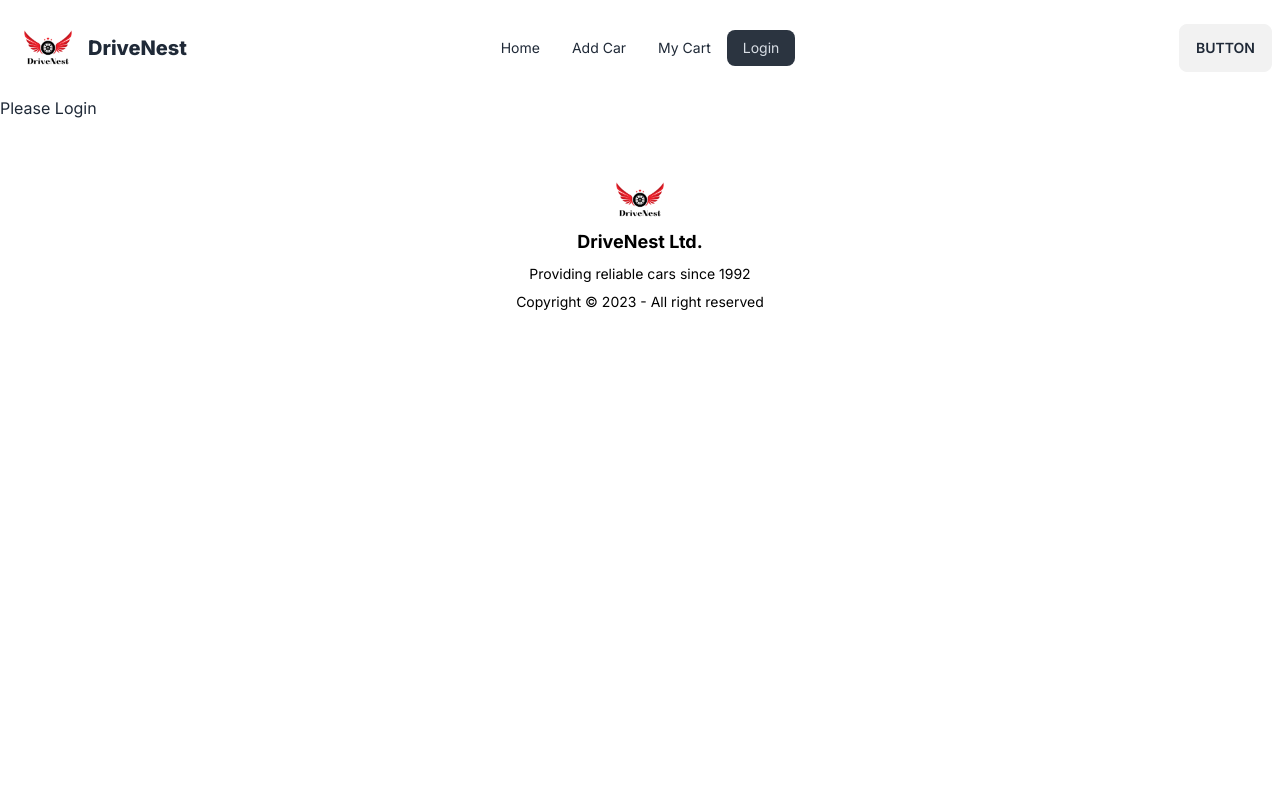
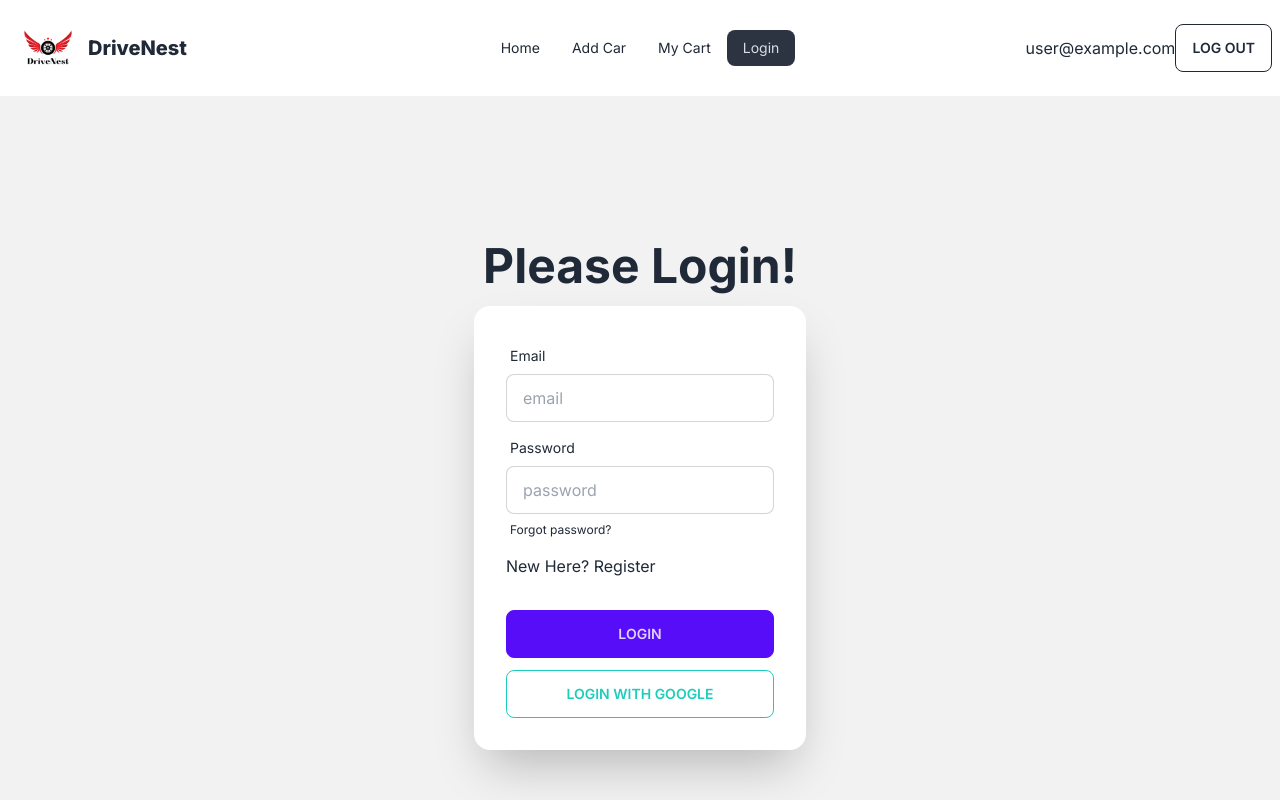
Before and after one commit to Rahim00001/DriveNest, a React (Vite) app: page /login in a window 1280 px wide. Shown: the top 800 px of the page. Built offline with nearby package versions, Linux system fonts and the light colour scheme; no server answers; sample sign-in values are in the browser's storage.

Commit message:
login and register form created and private route added

```diff
--- a/package.json
+++ b/package.json
@@ -10,6 +10,7 @@
     "preview": "vite preview"
   },
   "dependencies": {
+    "firebase": "^10.5.0",
     "localforage": "^1.10.0",
     "match-sorter": "^6.3.1",
     "react": "^18.2.0",
--- a/src/components/Login.jsx
+++ b/src/components/Login.jsx
@@ -1,8 +1,70 @@
+import { useContext } from "react";
+import { Link, useNavigate } from "react-router-dom";
+import { AuthContext } from "../providers/AuthProvider";
 
 const Login = () => {
+    const { signInUser, googleSignIn } = useContext(AuthContext);
+    const navigate = useNavigate();
+
+    const handleLogin = e => {
+        e.preventDefault();
+        const form = e.target;
+        const email = form.email.value;
+        const password = form.password.value;
+        console.log(email, password);
+
+        signInUser(email, password)
+            .then(result => {
+                console.log(result.user);
+                form.reset();
+                navigate('/');
+            })
+            .catch(error => {
+                console.error(error);
+            })
+    }
+
+    const handleGoogleSignIn = () => {
+        googleSignIn()
+            .then(result => {
+                console.log(result.user)
+            })
+            .catch(error => {
+                console.error(error);
+            })
+    }
+
     return (
-        <div>
-            <h2>Please Login</h2>
+        <div className="hero min-h-screen bg-base-200">
+            <div className="hero-content flex-col">
+                <div className="text-center lg:text-left">
+                    <h1 className="text-5xl font-bold">Please Login!</h1>
+                </div>
+                <div className="card flex-shrink-0 w-full max-w-sm shadow-2xl bg-base-100">
+                    <form onSubmit={handleLogin} className="card-body">
+                        <div className="form-control">
+                            <label className="label">
+                                <span className="label-text">Email</span>
+                            </label>
+                            <input type="email" name="email" placeholder="email" className="input input-bordered" required />
+                        </div>
+                        <div className="form-control">
+                            <label className="label">
+                                <span className="label-text">Password</span>
+                            </label>
+                            <input type="password" name="password" placeholder="password" className="input input-bordered" required />
+                            <label className="label">
+                                <a href="#" className="label-text-alt link link-hover">Forgot password?</a>
+                            </label>
+                        </div>
+                        <p>New Here? <Link to='/register'>Register</Link></p>
+                        <div className="form-control mt-6">
+                            <button className="btn btn-primary mb-3">Login</button>
+                            <button onClick={handleGoogleSignIn} className="btn btn-outline btn-accent">Login With Google</button>
+                        </div>
+                    </form>
+                </div>
+            </div>
         </div>
     );
 };
--- a/src/components/Navbar.jsx
+++ b/src/components/Navbar.jsx
@@ -1,7 +1,19 @@
-import { NavLink } from "react-router-dom";
+import { Link, NavLink } from "react-router-dom";
 import driveNest from "../../public/DriveNest.png"
+import { useContext } from "react";
+import { AuthContext } from "../providers/AuthProvider";
 
 const Navbar = () => {
+
+    const { user, logOut } = useContext(AuthContext);
+
+    const handleLogOut = () => {
+        logOut()
+            .then(() => console.log('logged out Successfully'))
+            .catch(error => {
+                console.error(error);
+            })
+    }
 
     const navlinks = <>
         <li><NavLink to='/'>Home</NavLink></li>
@@ -30,7 +42,14 @@ const Navbar = () => {
                 </ul>
             </div>
             <div className="navbar-end">
-                <a className="btn">Button</a>
+                {
+                    user ? <>
+                        <span>{user.email}</span>
+                        <a onClick={handleLogOut} className="btn btn-outline">Log Out</a>
+                    </>
+                        : <Link to='/login' className="btn btn-outline">LogIN</Link>
+                }
+
             </div>
         </div>
     );
--- a/src/components/Register.jsx
+++ b/src/components/Register.jsx
@@ -1,11 +1,28 @@
+import { useContext } from "react";
+import { Link } from "react-router-dom";
+import { AuthContext } from "../providers/AuthProvider";
 
 const Register = () => {
+
+    const { createUser } = useContext(AuthContext);
+
     const handleRegister = e => {
         e.preventDefault();
         const form = e.target;
+        const name = form.name.value
         const email = form.email.value;
+        const photo = form.photo.value
         const password = form.password.value;
-        console.log(email, password);
+        console.log(name, email, photo, password);
+        // create User
+        createUser(email, password)
+            .then(result => {
+                console.log(result.user);
+            })
+            .catch(errro => {
+                console.error(errro);
+            })
+
     }
     return (
         <div className="hero min-h-screen bg-base-200">
@@ -17,9 +34,21 @@ const Register = () => {
                     <form onSubmit={handleRegister} className="card-body">
                         <div className="form-control">
                             <label className="label">
+                                <span className="label-text">Name</span>
+                            </label>
+                            <input type="text" name="name" placeholder="Your Name" className="input input-bordered" required />
+                        </div>
+                        <div className="form-control">
+                            <label className="label">
                                 <span className="label-text">Email</span>
                             </label>
                             <input type="email" name="email" placeholder="email" className="input input-bordered" required />
+                        </div>
+                        <div className="form-control">
+                            <label className="label">
+                                <span className="label-text">Photo</span>
+                            </label>
+                            <input type="text" name="photo" placeholder="Photo URL" className="input input-bordered" required />
                         </div>
                         <div className="form-control">
                             <label className="label">
@@ -30,6 +59,7 @@ const Register = () => {
                                 <a href="#" className="label-text-alt link link-hover">Forgot password?</a>
                             </label>
                         </div>
+                        <p>Already have an account? <Link to='/login'>Login</Link></p>
                         <div className="form-control mt-6">
                             <button className="btn btn-primary">Register</button>
                         </div>
--- a/src/firebase/firebase.config.js
+++ b/src/firebase/firebase.config.js
@@ -1,5 +1,6 @@
 // Import the functions you need from the SDKs you need
 import { initializeApp } from "firebase/app";
+import { getAuth } from "firebase/auth";
 // TODO: Add SDKs for Firebase products that you want to use
 // https://firebase.google.com/docs/web/setup#available-libraries
 
@@ -15,4 +16,5 @@ const firebaseConfig = {
 
 // Initialize Firebase
 const app = initializeApp(firebaseConfig);
-export default app
+const auth = getAuth(app)
+export default auth;
--- /dev/null
+++ b/src/providers/AuthProvider.jsx
@@ -0,0 +1,55 @@
+/* eslint-disable react/prop-types */
+import { createContext, useState } from "react";
+import auth from "../firebase/firebase.config";
+import { GoogleAuthProvider, createUserWithEmailAndPassword, onAuthStateChanged, signInWithEmailAndPassword, signInWithPopup, signOut } from "firebase/auth";
+import { useEffect } from "react";
+
+export const AuthContext = createContext(null);
+
+const googleProvider = new GoogleAuthProvider();
+
+const AuthProvider = ({ children }) => {
+    const [user, setUser] = useState(null);
+    const [loading, setLoading] = useState(true);
+
+    const createUser = (email, password) => {
+        setLoading(true);
+        return createUserWithEmailAndPassword(auth, email, password);
+    }
+
+    const signInUser = (email, password) => {
+        setLoading(true);
+        return signInWithEmailAndPassword(auth, email, password)
+    }
+
+    const googleSignIn = () => {
+        setLoading(true)
+        return signInWithPopup(auth, googleProvider)
+    }
+
+    const logOut = () => {
+        setLoading(true);
+        return signOut(auth);
+    }
+
+    useEffect(() => {
+        const unSubscribe = onAuthStateChanged(auth, currentUser => {
+            setUser(currentUser);
+            setLoading(false);
+            console.log('Observing current user', currentUser);
+        });
+        return () => {
+            unSubscribe();
+        }
+    }, [])
+
+    const authInfo = { user, loading, createUser, signInUser, googleSignIn, logOut }
+
+    return (
+        <AuthContext.Provider value={authInfo}>
+            {children}
+        </AuthContext.Provider>
+    );
+};
+
+export default AuthProvider;
--- /dev/null
+++ b/src/routes/PrivateRoute.jsx
@@ -0,0 +1,19 @@
+/* eslint-disable react/prop-types */
+import { useContext } from "react";
+import { AuthContext } from "../providers/AuthProvider";
+import { Navigate } from "react-router-dom";
+
+
+
+const PrivateRoute = ({ children }) => {
+    const { user, loading } = useContext(AuthContext);
+    if (loading) {
+        return <span className="loading loading-dots loading-lg text-center"></span>
+    }
+    if (user) {
+        return children;
+    }
+    return <Navigate to='/login'></Navigate>
+};
+
+export default PrivateRoute;
```
Also changed, not shown: src/main.jsx (+6 -2 lines), 1 other file (tests, documents, lock files or other folders).
